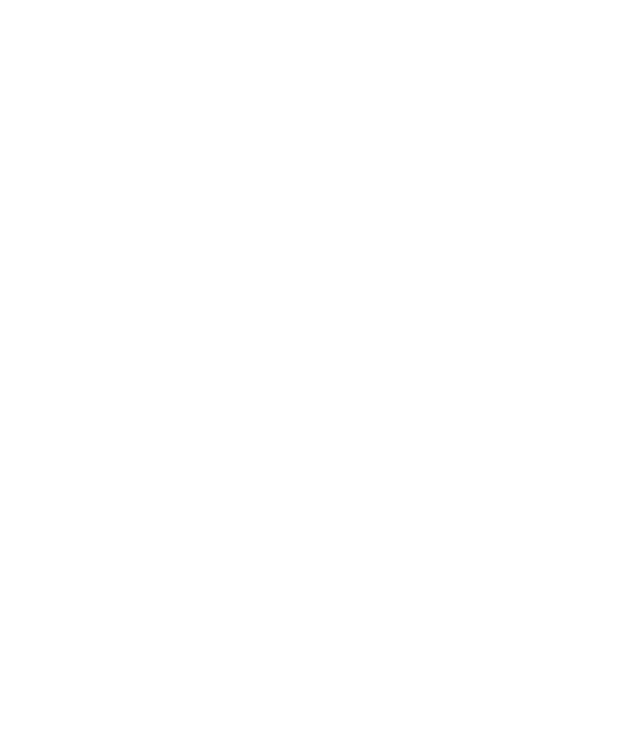
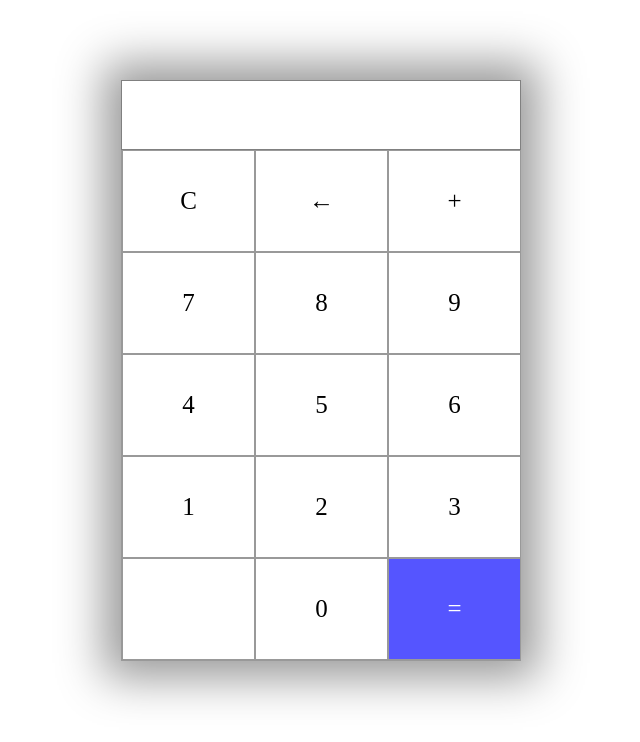
Before and after one commit to ufukcankurt/YazilimMuhendisligi, a plain HTML site: page src/index.html in a window 1280 px wide. Shown: the whole page, without its empty margins (319-959 px from the left). Drawn offline with Linux system fonts and the light colour scheme; some packages are replaced by stand-ins of ours; a script that the page names is missing.

Commit message:
Create | first version of project

```diff
--- a/src/index.html
+++ b/src/index.html
@@ -5,10 +5,34 @@
     <meta http-equiv="X-UA-Compatible" content="IE=edge">
     <meta name="viewport" content="width=device-width, initial-scale=1.0">
     <title>CalculatorApp</title>
+    <link href="sweetalert2.min.css">
     <link rel="stylesheet" href="./styles.css">
 </head>
 <body>
+    <section>
+        <div class="container">
+          <div id="display"></div>
+          <div class="buttons">
+            <div class="button">C</div>
+            <div class="button">&larr;</div>
+            <div class="button">+</div>
+            <div class="button">7</div>
+            <div class="button">8</div>
+            <div class="button">9</div>
+            <div class="button">4</div>
+            <div class="button">5</div>
+            <div class="button">6</div>
+            <div class="button">1</div>
+            <div class="button">2</div>
+            <div class="button">3</div>
+            <div class="button"></div>
+            <div class="button">0</div>
+            <div id="equal" class="button">=</div>
+          </div>
+        </div>
+      </section>
 
-    <script src="./index.js"></script>
+      <script src="//cdn.jsdelivr.net/npm/sweetalert2@11"></script>
+      <script src="./index.js"></script>
 </body>
 </html>
--- a/src/index.js
+++ b/src/index.js
@@ -0,0 +1,41 @@
+let display = document.querySelector("#display");
+let buttons = Array.from(document.querySelectorAll(".button"));
+
+
+buttons.map((button) => {
+    button.addEventListener("click", (e) => {
+        switch (e.target.innerText) {
+            case "C":
+                display.innerText = "";
+                break;
+            case "←":
+                if (display.innerText) {
+                    display.innerText = display.innerText.slice(0, -1);
+                }
+                break;
+            case "=":
+                // Eval() --> verilen ifadeyi bir JS kodu olarak algılar:
+                try {
+                    if (display.innerText === "") {
+                        Swal.fire({
+                            icon: 'error',
+                            title: 'Oops...',
+                            text: 'Lütfen Sayı Giriniz!',
+                        })
+                        break;
+                    }
+                    display.innerText = eval(display.innerText);
+                } catch {
+                    // display.innerText = "Error!"
+                    Swal.fire({
+                        icon: 'error',
+                        title: 'Oops...',
+                        text: 'Error!',
+                    })
+                }
+                break;
+            default:
+                display.innerText += e.target.innerText;
+        }
+    })
+})
--- a/src/styles.css
+++ b/src/styles.css
@@ -0,0 +1,50 @@
+*{
+    margin: 0;
+    padding: 0;
+    box-sizing: border-box;
+}
+
+.container{
+    max-width: 400px;
+    margin: 10vh auto 0 auto;
+    box-shadow: 0 0 43px 17px rgba(153, 153, 153, 1);
+}
+
+#display{
+    text-align: right;
+    height: 70px;
+    line-height: 70px;
+    padding: 16px 8px;
+    font-size: 25px;
+border: 1px solid gray;}
+
+.buttons{
+    display: grid;
+    border-bottom: 1px solid #999;
+    border-left: 1px solid #999;
+    grid-template-columns: 1fr 1fr 1fr;
+}
+
+.buttons > div{
+    border-top: 1px solid #999;
+    border-right: 1px solid #999;
+}
+
+.button{
+    border: .5px solid #999;
+    line-height: 100px;
+    text-align: center;
+    font-size: 25px;
+    cursor: pointer;
+}
+
+#equal{
+    background-color: #5555ff;
+    color: white;
+}
+
+.button:hover{
+    background-color: #323330;
+    color: white;
+    transition: .3s all ease-in-out;
+}
```
